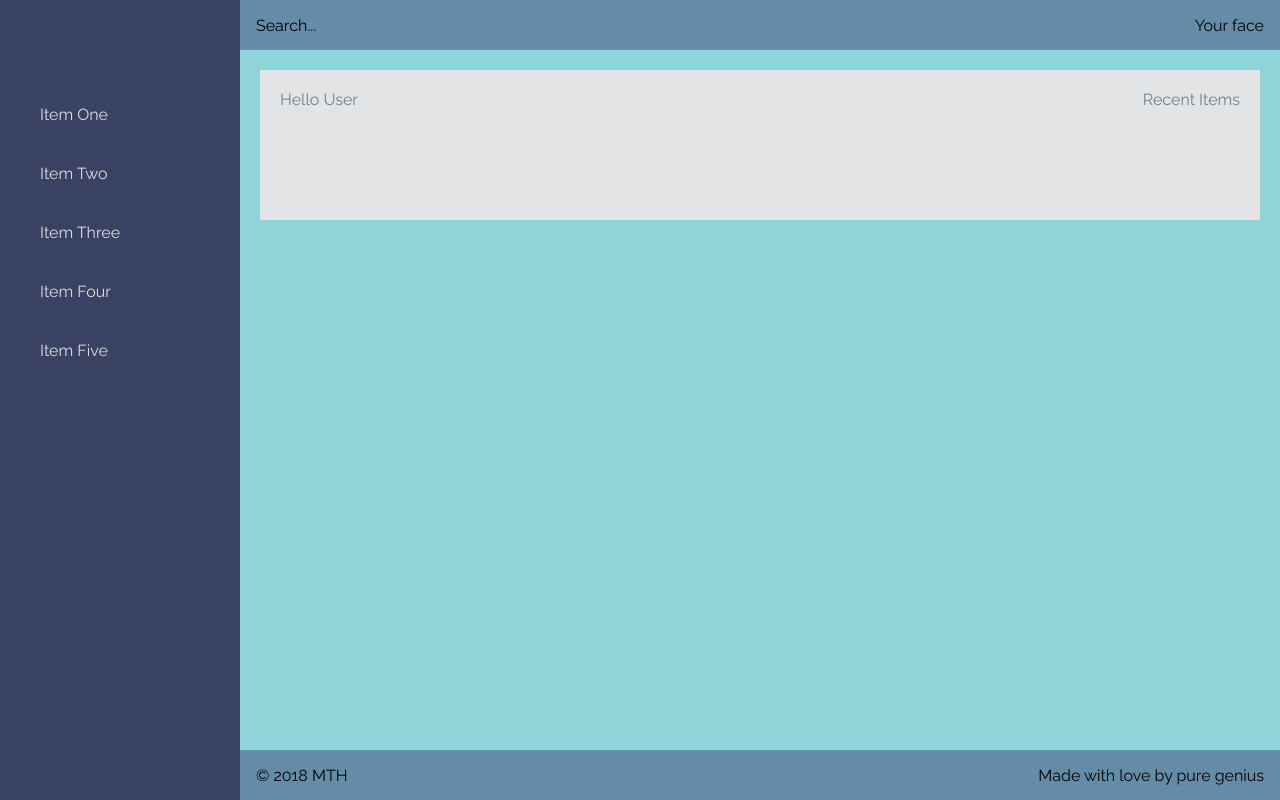
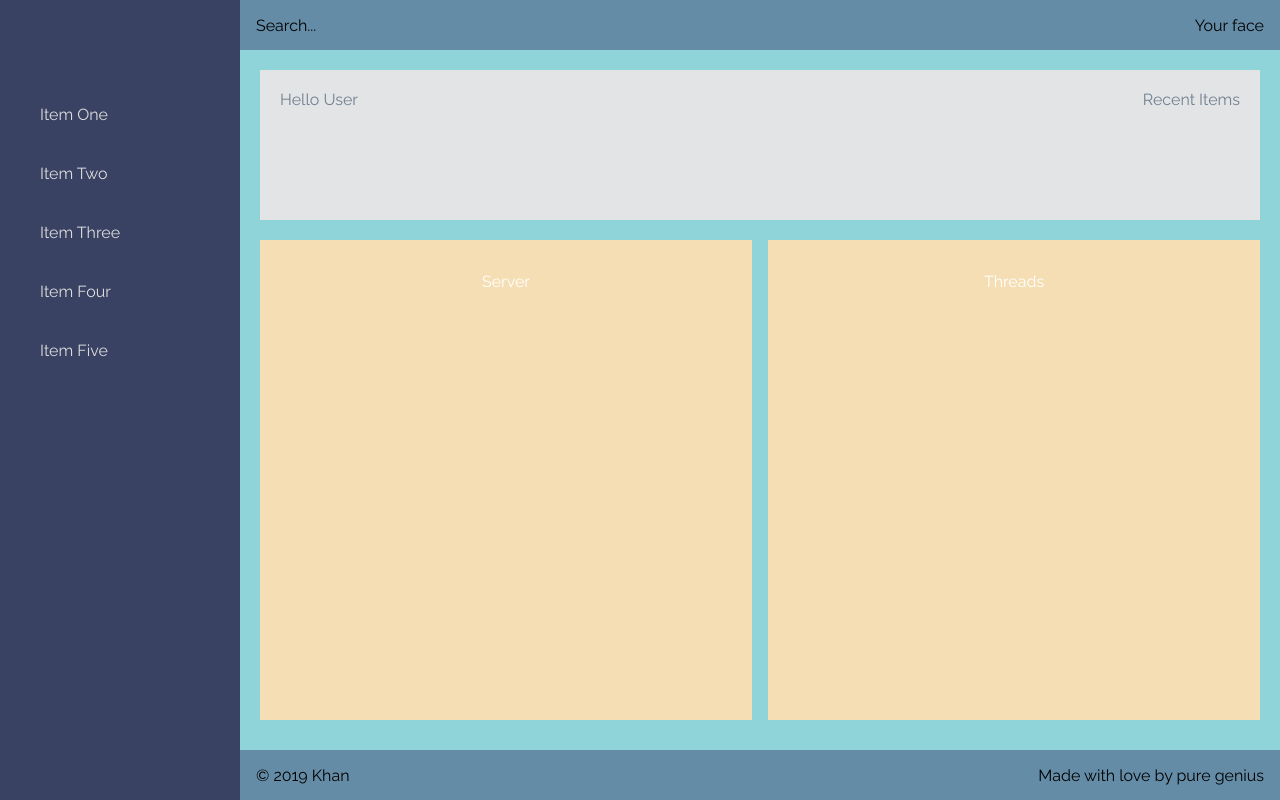
Before and after one commit to UmerSharif/admin-dashboard, a React (Create React App) app: page / in a window 1280 px wide. Built offline with nearby package versions, Linux system fonts and the light colour scheme.

Commit message:
fixing grid layout and adding server and thread components

```diff
--- a/src/components/Footer.js
+++ b/src/components/Footer.js
@@ -3,7 +3,7 @@ import "./Footer.scss";
 export default function Footer() {
   return (
     <footer className="footer">
-      <div className="footer__copyright">&copy; 2018 MTH</div>
+      <div className="footer__copyright">&copy; 2019 Khan</div>
       <div className="footer__signature">Made with love by pure genius</div>
     </footer>
   );
--- a/src/components/Sidenav.scss
+++ b/src/components/Sidenav.scss
@@ -1,8 +1,13 @@
 .sidenav {
-  display: flex; /* Will be hidden on mobile */
+  // display: flex; /* Will be hidden on mobile */
+  // flex-direction: column;
+  // grid-area: sidenav;
+  // background-color: #394263;
+  width: 15rem;
+  height: 100vh;
+  position: fixed;
+  display: flex;
   flex-direction: column;
-  grid-area: sidenav;
-  background-color: #394263;
 }
 .sidenav__list {
   padding: 0;
--- a/src/pages/Main.js
+++ b/src/pages/Main.js
@@ -1,5 +1,7 @@
 import React from "react";
 import "./Main.scss";
+import Threads from "./Threads";
+import ServerDetail from "./ServerDetail";
 export default function Main() {
   return (
     <main className="main">
@@ -7,6 +9,10 @@ export default function Main() {
         <div className="main-header__heading">Hello User</div>
         <div className="main-header__updates">Recent Items</div>
       </div>
+      <div className="server__threads__links">
+        <a href="">Server</a>
+        <a href="">Threads</a>
+      </div>
     </main>
   );
 }
--- a/src/pages/Main.scss
+++ b/src/pages/Main.scss
@@ -7,3 +7,25 @@
   background-color: #e3e4e6;
   color: slategray;
 }
+
+.server__threads__links {
+  display: grid;
+  grid-template-columns: repeat(auto-fit, minmax(25rem, 1fr));
+  //column-gap: 20px;
+  margin: 20px;
+  grid-gap: 1rem;
+}
+
+.server__threads__links a {
+  height: 30rem;
+  padding: 2rem 5rem 0 5rem;
+  color: white;
+  position: relative;
+  display: flex;
+  flex-direction: column;
+  align-items: center;
+  cursor: pointer;
+  background-color: wheat;
+  width: 100%;
+  -webkit-column-break-inside: avoid;
+}
--- /dev/null
+++ b/src/pages/ServerDetail.js
@@ -0,0 +1,9 @@
+import React from "react";
+
+export default function ServerDetail() {
+  return (
+    <div>
+      <h1>server</h1>
+    </div>
+  );
+}
--- /dev/null
+++ b/src/pages/Threads.js
@@ -0,0 +1,9 @@
+import React from "react";
+
+export default function Threads() {
+  return (
+    <div>
+      <h1>Threads</h1>
+    </div>
+  );
+}
```
